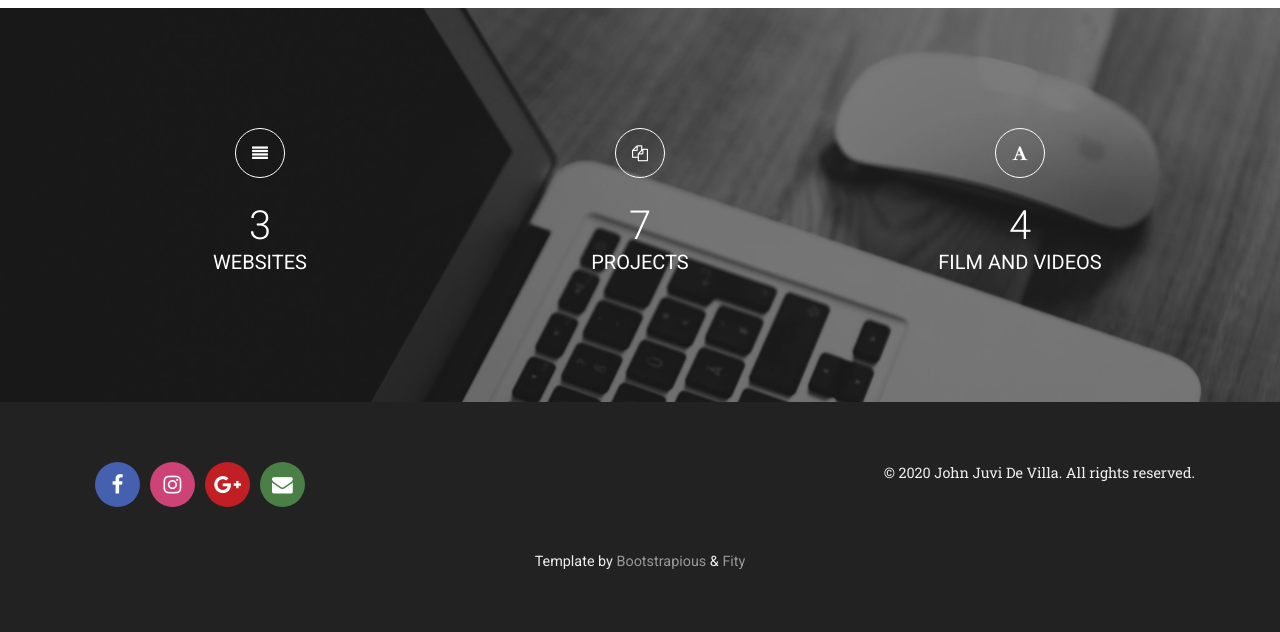
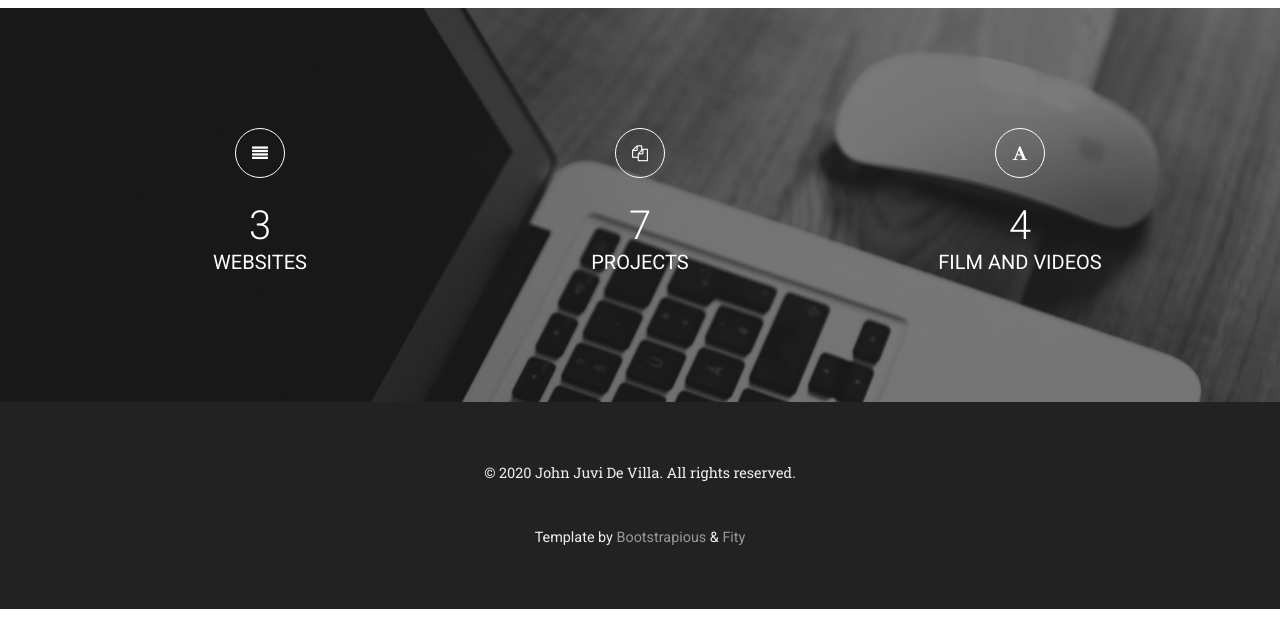
Before and after one commit to TheSciCoder3000/E-Portfolio, a Django app: page / in a window 1280 px wide. Shown: the part 3193-3825 px from the top of the page. After the commit the page ends 3802 px from the top, so only its background shows below. Run offline with Django 3.2, Linux system fonts and the light colour scheme; some libraries are stand-ins or nearby versions.

Commit message:
footer edited

```diff
--- a/eport/templates/eport/index.html
+++ b/eport/templates/eport/index.html
@@ -405,11 +405,8 @@
     <footer class="main-footer">
       <div class="container">
         <div class="row">
-          <div class="col-md-6 text-center text-lg-left">
-            <p class="social"><a href="#" class="external facebook wow fadeInUp"><i class="fa fa-facebook"></i></a><a href="#" data-wow-delay="0.2s" class="external instagram wow fadeInUp"><i class="fa fa-instagram"></i></a><a href="#" data-wow-delay="0.4s" class="external gplus wow fadeInUp"><i class="fa fa-google-plus"></i></a><a href="#" data-wow-delay="0.6s" class="email wow fadeInUp"><i class="fa fa-envelope"></i></a></p>
-          </div>
           <!-- /.6-->
-          <div class="col-md-6 text-center text-lg-right mt-4 mt-lg-0">
+          <div class="col-md-12 text-center mt-4 mt-lg-0">
             <p>© 2020 John Juvi De Villa. All rights reserved.</p>
           </div>
           <div class="col-12 mt-4">
```
